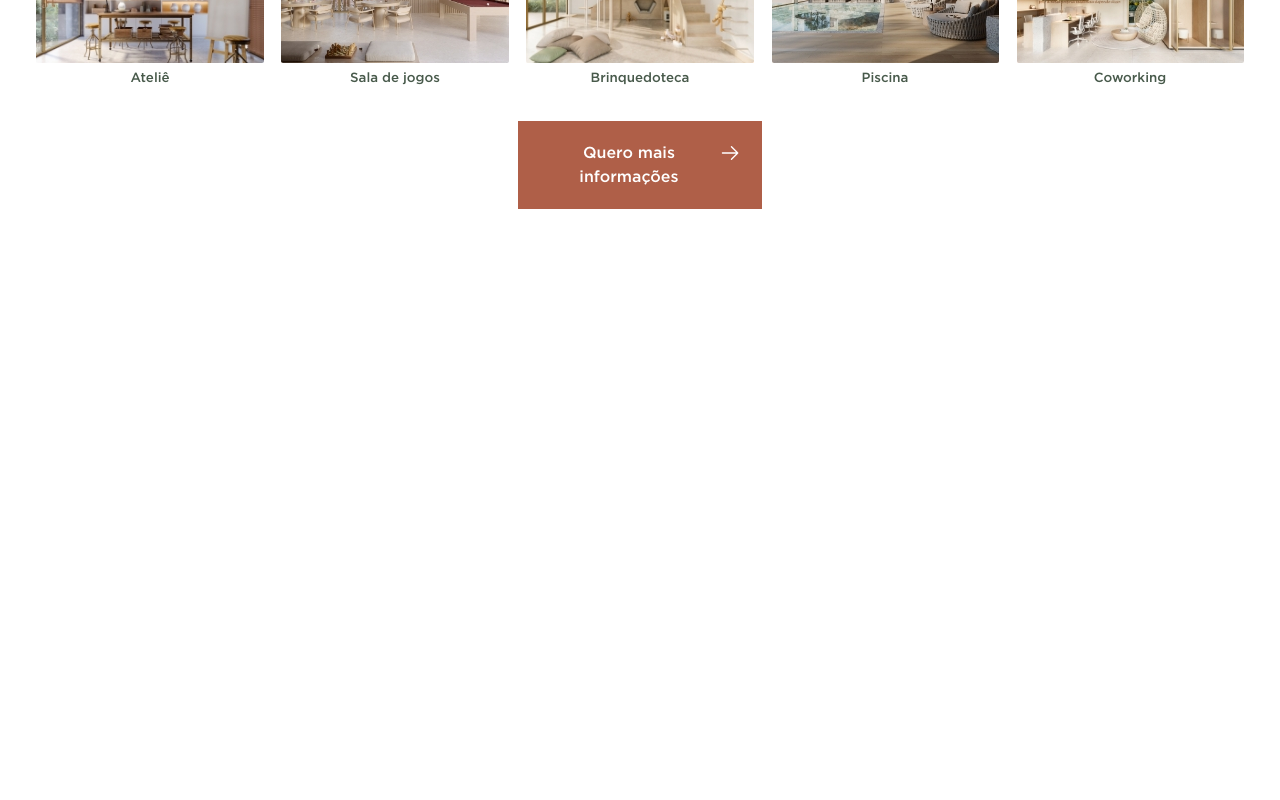
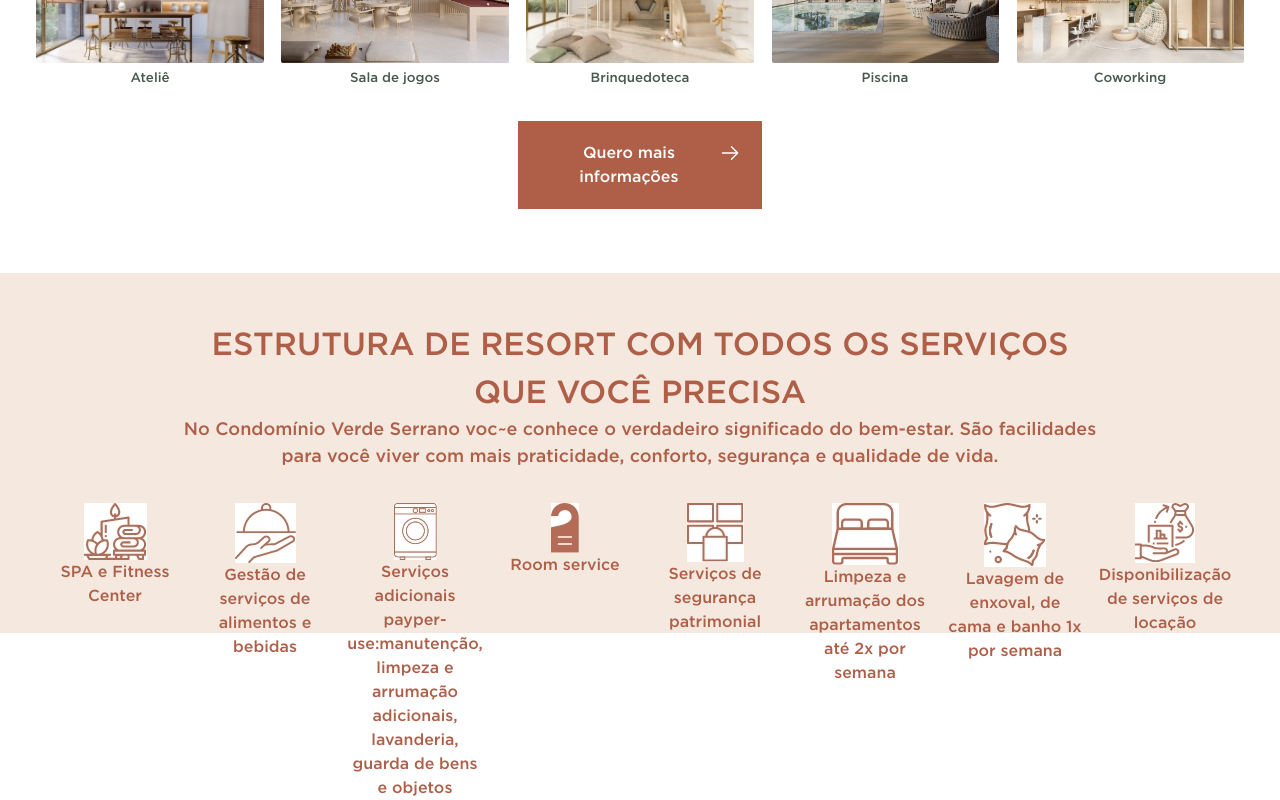
Before and after one commit to wan01git/testeFullStack, an Angular app: page / in a window 1280 px wide. Shown: the part 1596-2396 px from the top of the page. Before the commit the page ends 1837 px from the top, so only its background shows below. Built offline with nearby package versions, Linux system fonts and the light colour scheme.

Commit message:
feat:options services

```diff
--- a/src/app/layout3/layout3.component.css
+++ b/src/app/layout3/layout3.component.css
@@ -52,3 +52,34 @@
   padding: 20px;
 
 }
+
+.services{
+  margin-top: 2em;
+  background-color:var(--rose);
+  background-position: center bottom;
+  display: flex;
+  flex-direction: column;
+  min-height: 45%;
+  justify-items: center;
+  align-items: center;
+  color: var(--bottom-color);
+  padding: 3em;
+}
+
+.services h3{
+  font-size: xx-large;
+}
+
+.services span {
+  font-size: large;
+}
+
+.options{
+  text-align: center;
+  display: flex;
+  max-height: 4em;
+  max-width: 11em;
+  flex-direction: column;
+  justify-items: center;
+  align-items: center;
+}
--- a/src/app/layout3/layout3.component.html
+++ b/src/app/layout3/layout3.component.html
@@ -92,3 +92,77 @@
     </button>
   </div>
 </div>
+<div class="services">
+  <h3>ESTRUTURA DE RESORT COM TODOS OS SERVIÇOS</h3>
+  <h3>QUE VOCÊ PRECISA</h3>
+  <span
+    >No Condomínio Verde Serrano voc~e conhece o verdadeiro significado do
+    bem-estar. São facilidades</span
+  ><span
+    >para você viver com mais praticidade, conforto, segurança e qualidade de
+    vida.</span
+  >
+  <div
+    class="items-center mt-8 grid gap-4 grid-cols-1 md:grid-cols-1 lg:grid-cols-8 xl:grid-cols-8"
+  >
+    <div class="options">
+      <img
+        src="../../assets/images/Grupo 1864.jpg"
+        alt="imagem ilustrativa do serviço de SPA"
+      />
+      <p>SPA e Fitness Center</p>
+    </div>
+    <div class="options">
+      <img
+        src="../../assets/images/Grupo 1824.jpg"
+        alt="imagem ilustrativa do serviço de buffet"
+      />
+      <p>Gestão de serviços de alimentos e bebidas</p>
+    </div>
+    <div class="options">
+      <img
+        src="../../assets/images/Grupo 1826.jpg"
+        alt="imagem ilustrativa do serviço de lavanderia"
+      />
+      <p>
+        Serviços adicionais payper-use:manutenção, limpeza e arrumação
+        adicionais, lavanderia, guarda de bens e objetos
+      </p>
+    </div>
+    <div class="options">
+      <img
+        src="../../assets/images/Caminho 2059.jpg"
+        alt="imagem ilustrativa do serviço de room"
+      />
+      <p>Room service</p>
+    </div>
+    <div class="options">
+      <img
+        src="../../assets/images/Grupo 1831.jpg"
+        alt="imagem ilustrativa do serviço de segurança"
+      />
+      <p>Serviços de segurança patrimonial</p>
+    </div>
+    <div class="options">
+      <img
+        src="../../assets/images/Grupo 1833.jpg"
+        alt="imagem ilustrativa do serviço de limpeza do quarto"
+      />
+      <p>Limpeza e arrumação dos apartamentos até 2x por semana</p>
+    </div>
+    <div class="options">
+      <img
+        src="../../assets/images/Grupo 1870.jpg"
+        alt="imagem ilustrativa do serviço de lavagem do enxoval"
+      />
+      <p>Lavagem de enxoval, de cama e banho 1x por semana</p>
+    </div>
+    <div class="options">
+      <img
+        src="../../assets/images/Grupo 1875.jpg"
+        alt="imagem ilustrativa do serviço de locação"
+      />
+      <p>Disponibilização de serviços de locação</p>
+    </div>
+  </div>
+</div>
--- a/src/styles.css
+++ b/src/styles.css
@@ -9,6 +9,7 @@
   --text_green_medium:#314839;
   --font_whatsapp:#3A9713;
   --bottom-color:#AF5F48;
+  --rose:#F5E8DF;
 }
 
 @font-face {
```
